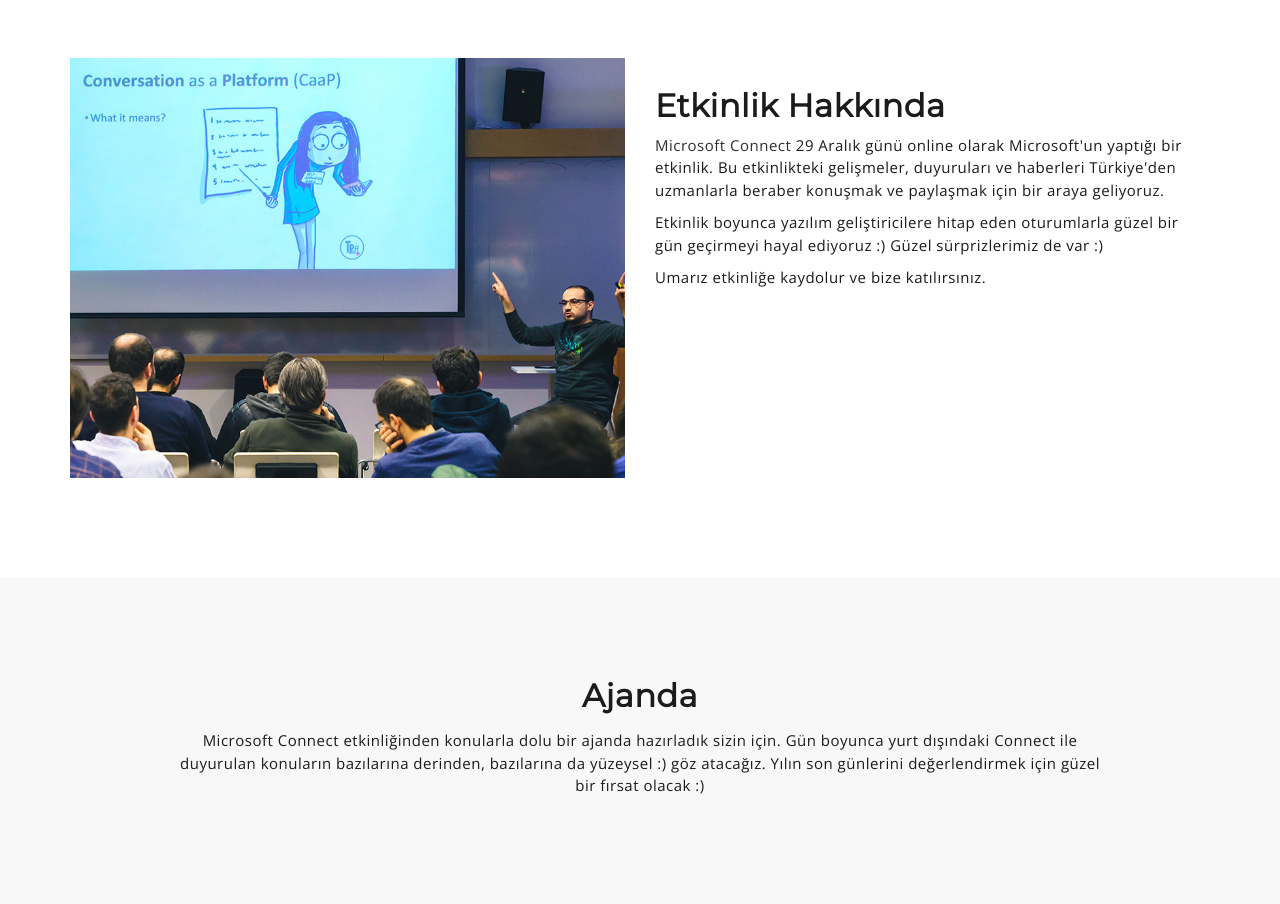
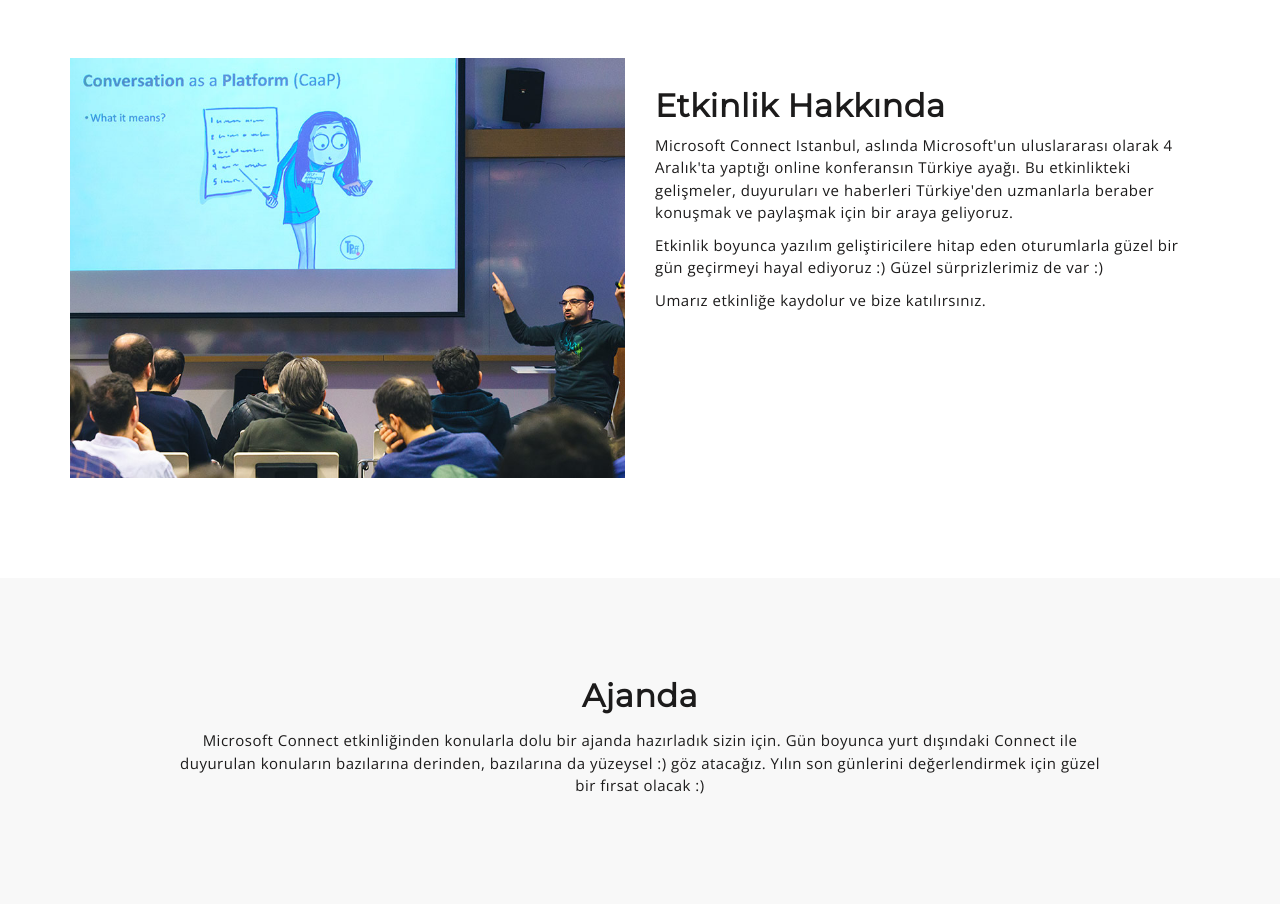
Before and after one commit to Teknolot/msconnect-istanbul, a plain HTML site: page index.html in a window 1280 px wide. Shown: the part 780-1684 px from the top of the page. Drawn offline with nearby package versions, Linux system fonts and the light colour scheme.

Commit message:
Wording Improvement

```diff
--- a/index.html
+++ b/index.html
@@ -127,7 +127,7 @@
 								<div class="col-md-6">
 									<div class="mu-about-right">
 										<h2>Etkinlik Hakkında</h2>
-										<p><a href="https://www.microsoft.com/en-us/connectevent/" target="_blank">Microsoft Connect</a> 29 Aralık günü online olarak Microsoft'un yaptığı bir etkinlik. Bu etkinlikteki gelişmeler, duyuruları ve haberleri Türkiye'den uzmanlarla beraber konuşmak ve paylaşmak için bir araya geliyoruz.</p>
+										<p>Microsoft Connect Istanbul, aslında Microsoft'un uluslararası olarak 4 Aralık'ta yaptığı online konferansın Türkiye ayağı. Bu etkinlikteki gelişmeler, duyuruları ve haberleri Türkiye'den uzmanlarla beraber konuşmak ve paylaşmak için bir araya geliyoruz.</p>
 
 										<p>Etkinlik boyunca yazılım geliştiricilere hitap eden oturumlarla güzel bir gün geçirmeyi hayal ediyoruz :) Güzel sürprizlerimiz de var :) </p>
 
```
